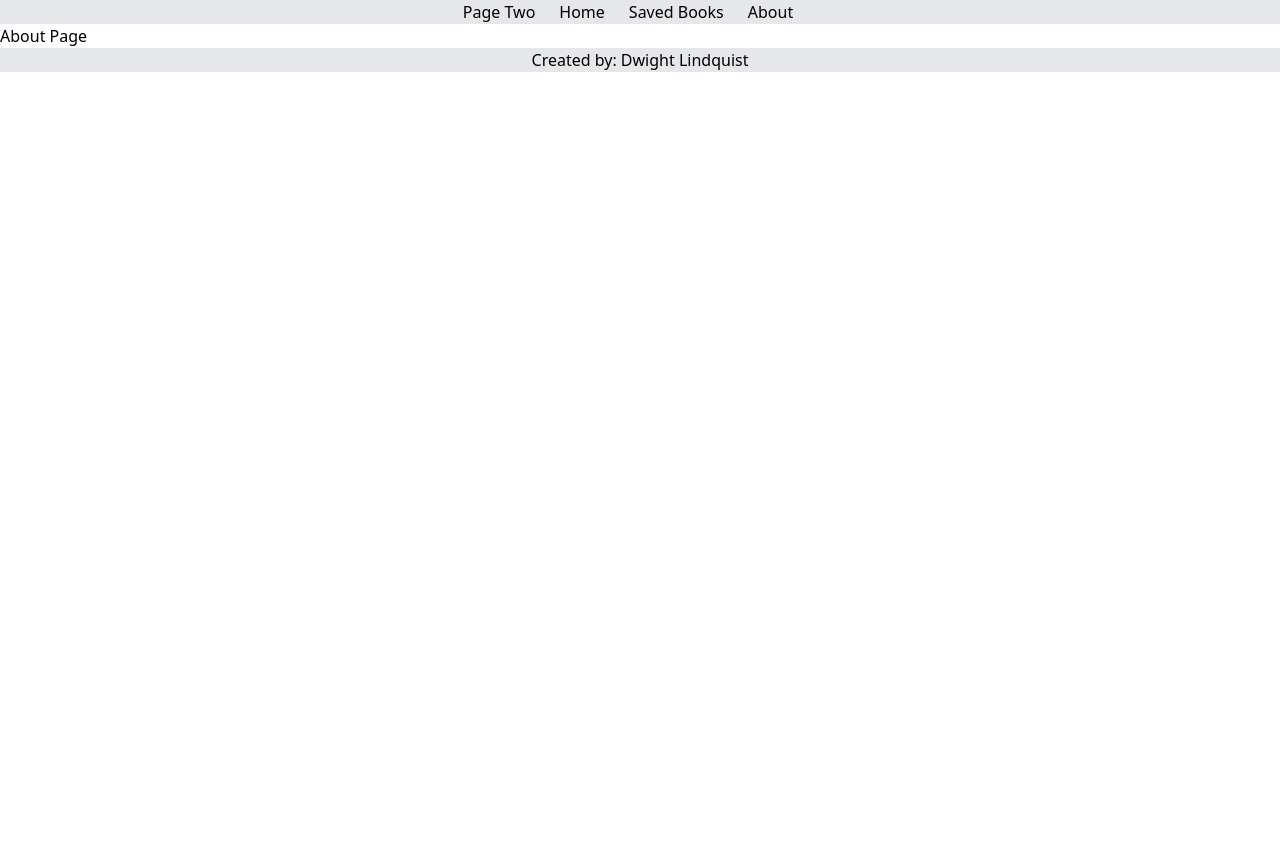
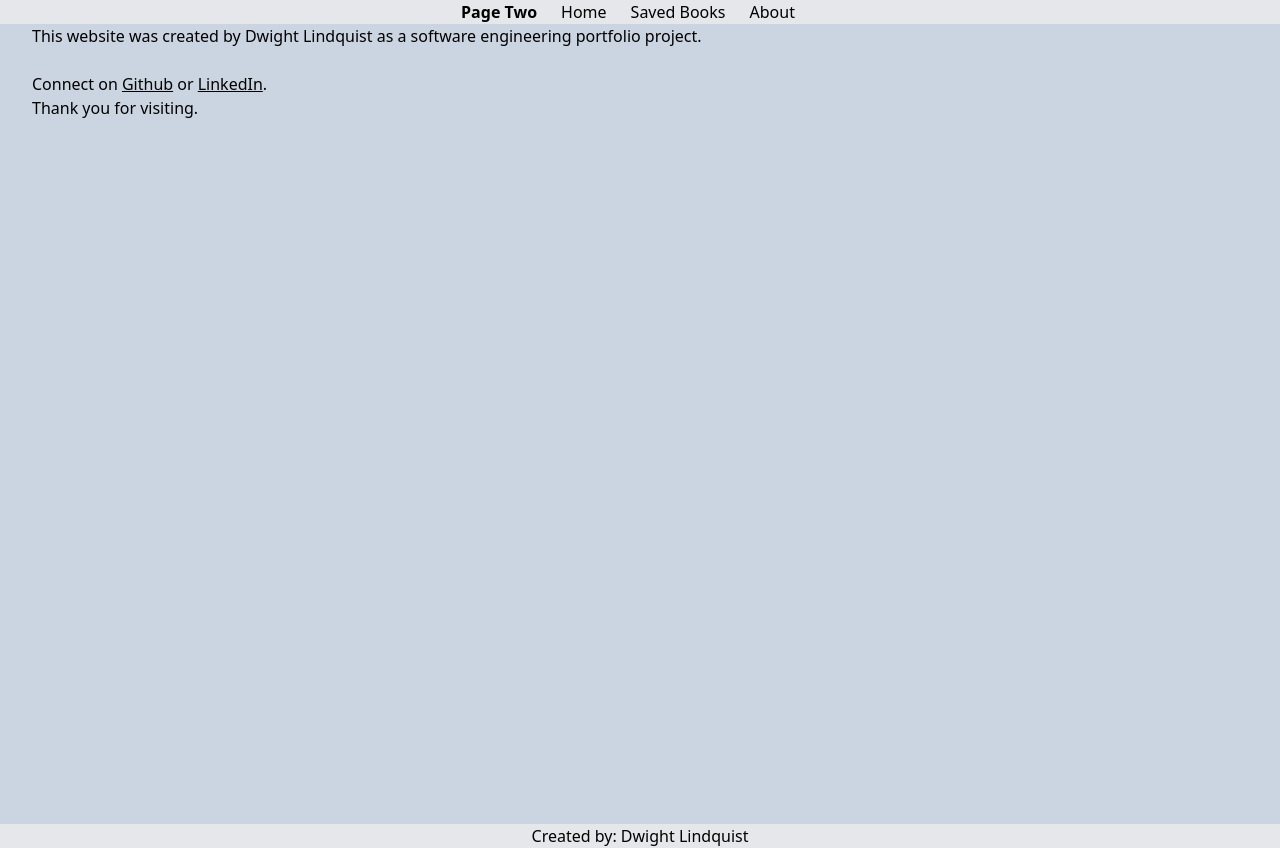
Before and after one commit to dlindqu3/page-two-frontend, a React (Create React App) app: page /about in a window 1280 px wide. Before the commit the page ends 800 px from the top, so only its background shows below. Built offline with nearby package versions, Linux system fonts and the light colour scheme; no server answers.

Commit message:
added about page

```diff
--- a/src/App.js
+++ b/src/App.js
@@ -64,9 +64,9 @@ function App() {
         exact
         path='about/'
         element={
-          <>
+          <div className="bg-slate-300 min-h-screen px-8">
           <About />
-          </>
+          </div>
         }></Route>
       </Routes>
       <Footer />
--- a/src/components/About.jsx
+++ b/src/components/About.jsx
@@ -2,7 +2,12 @@ import React from 'react'
 
 function About() {
   return (
-    <div>About Page</div>
+    <>
+    <p>This website was created by Dwight Lindquist as a software engineering portfolio project.</p>
+    <br></br>
+    <p>Connect on <a href='https://github.com/dlindqu3' className='underline'>Github</a> or <a href='https://www.linkedin.com/in/dwight-lindquist-a9a0b6b4/' className='underline'>LinkedIn</a>.</p>
+    <p>Thank you for visiting.</p>
+    </>
   )
 }
 
--- a/src/components/Header.jsx
+++ b/src/components/Header.jsx
@@ -3,10 +3,12 @@ import { Link } from 'react-router-dom'
 
 function Header() {
   return (
+
+
   <div >
   <ul className='flex bg-gray-200 px-4 justify-center'>
-    <li className="mr-6 items-center">
-      Page Two
+    <li className="mr-6 items-center font-semibold">
+      <div>Page Two</div>
     </li>
     <li>
     <Link className="mr-6 items-center" to='/'>Home</Link>
```
